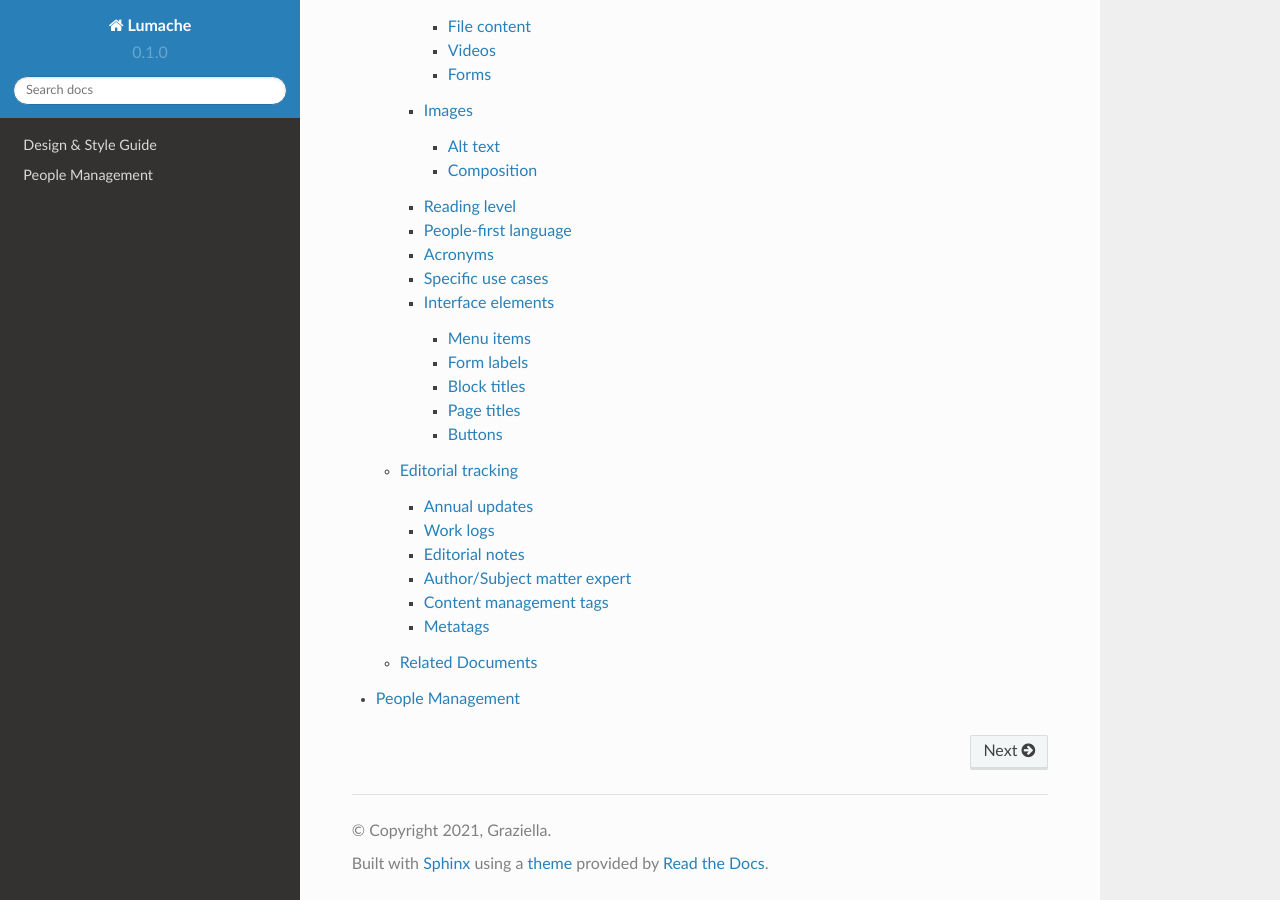
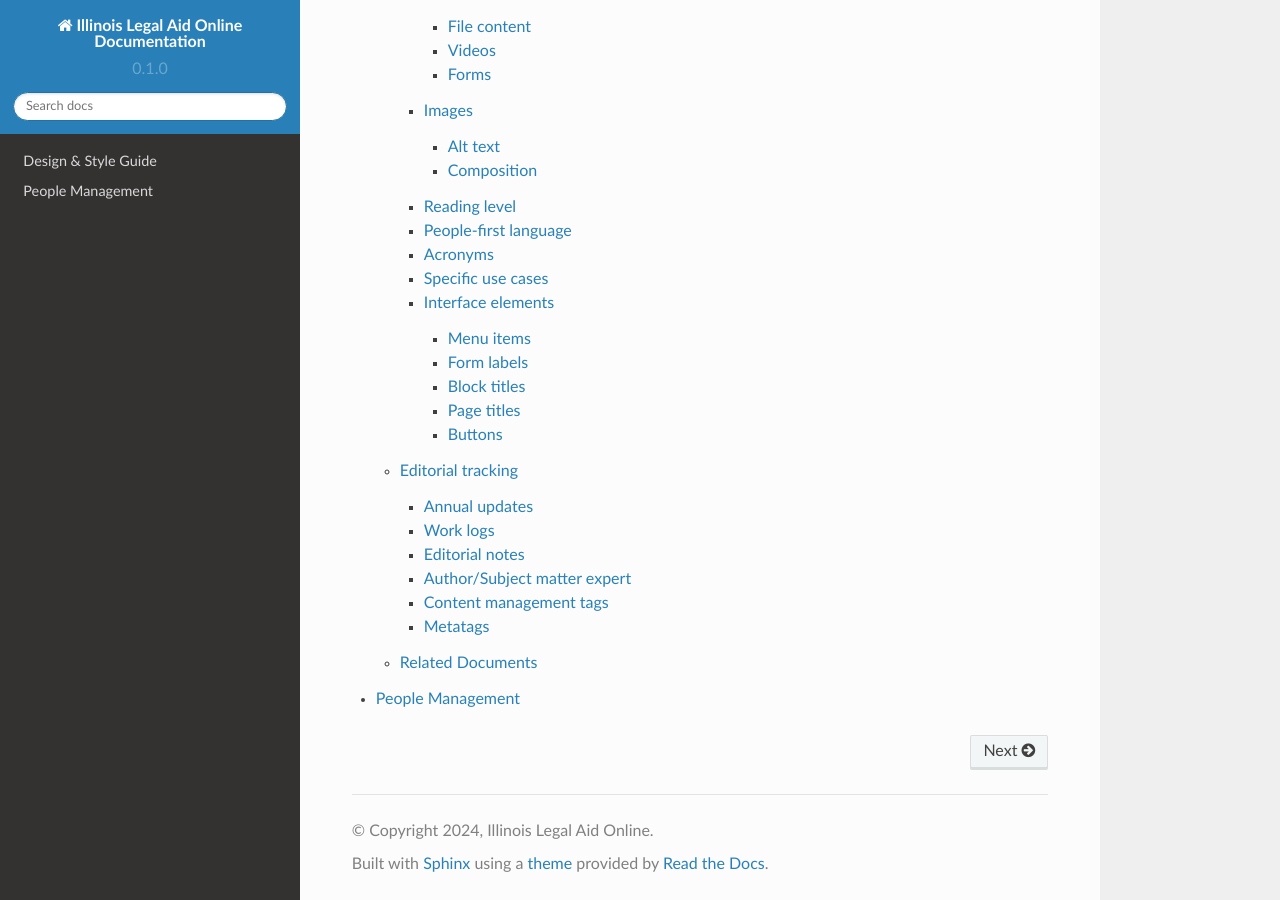
Before and after one commit to IllinoisLegalAidOnline/website-docs, a Sphinx documentation site: the page built from docs/source/index.rst, in a window 1280 px wide and 900 px high, scrolled down 2955 px. Built offline with Sphinx 7.4.7 and the Read the Docs theme 2.0.0, drawn with Linux system fonts in a browser that asks for light colours.

Commit message:
Updated conf.py

```diff
--- a/docs/source/conf.py
+++ b/docs/source/conf.py
@@ -2,9 +2,9 @@
 
 # -- Project information
 
-project = 'Lumache'
-copyright = '2021, Graziella'
-author = 'Graziella'
+project = 'Illinois Legal Aid Online Documentation'
+copyright = '2024, Illinois Legal Aid Online'
+author = 'ILAO'
 
 release = '0.1'
 version = '0.1.0'
```
